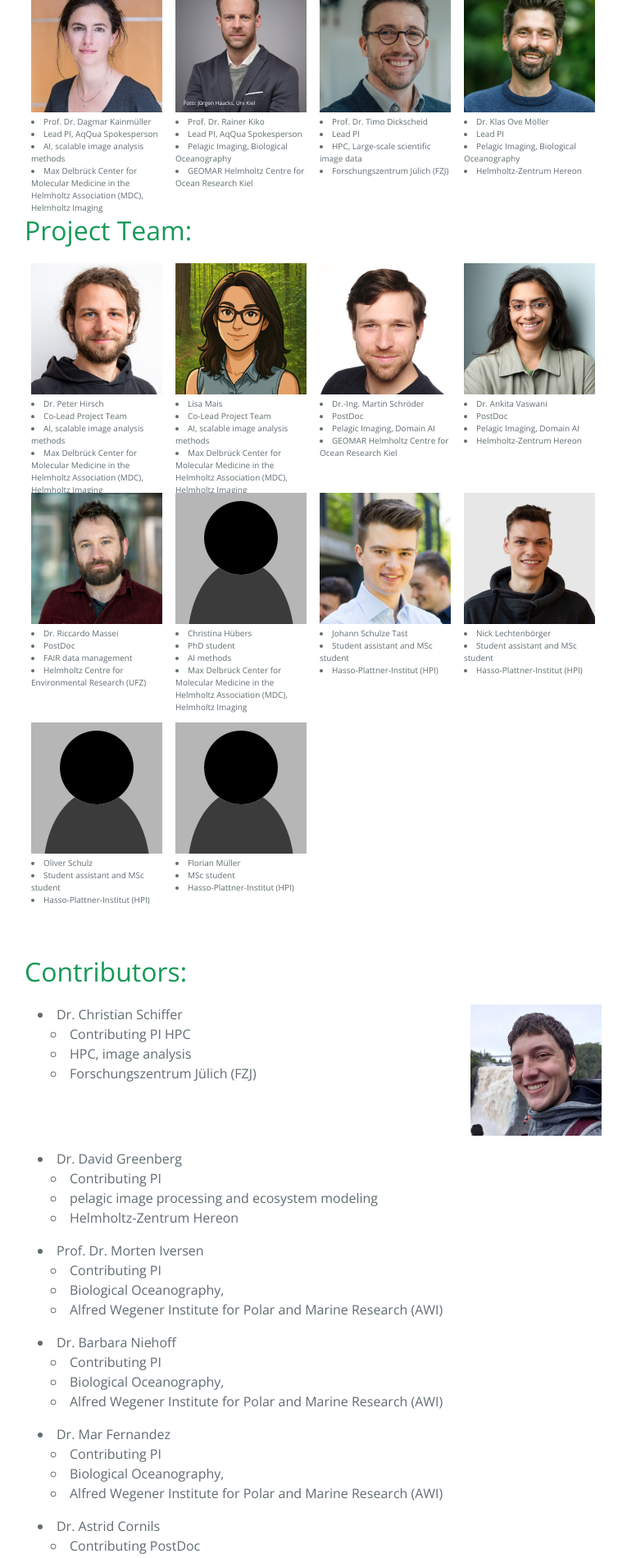
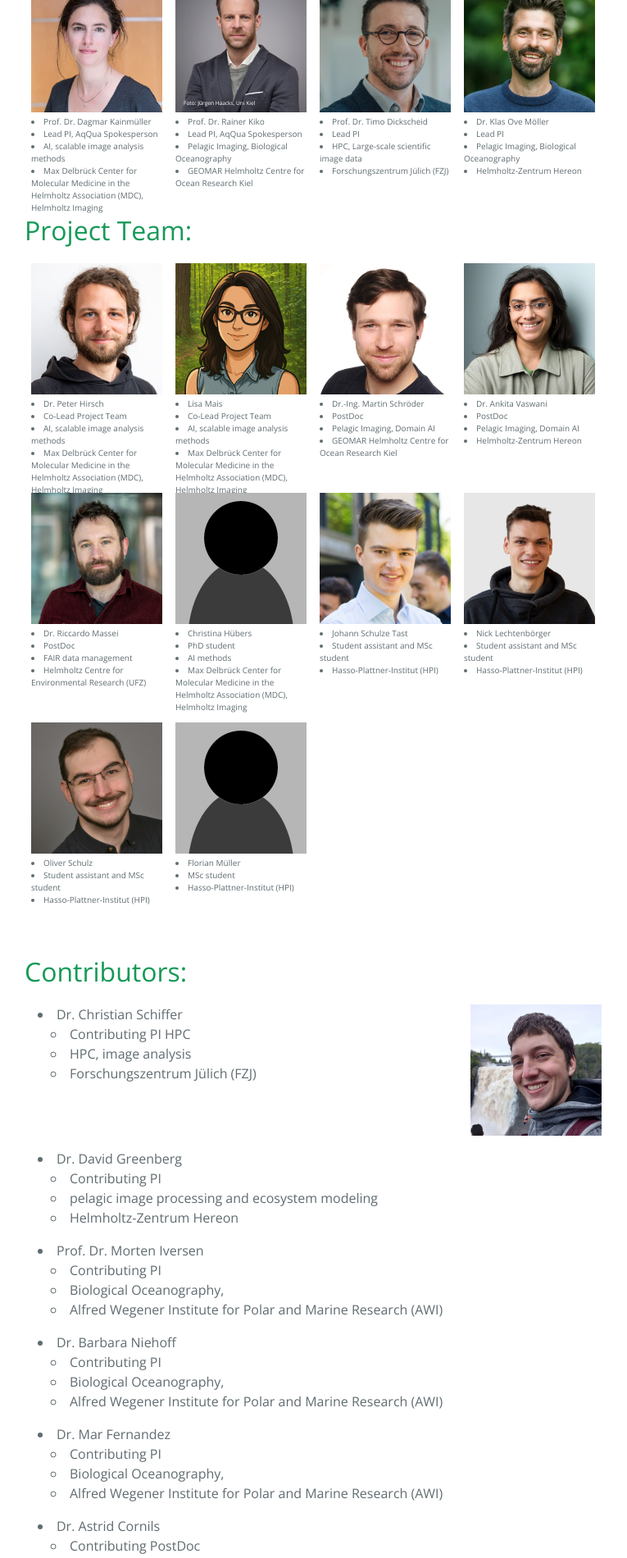
Before and after one commit to Kainmueller-Lab/aqqua, a Jekyll site: the page built from about_us.md, in a window 1280 px wide. Shown: the part 609-2509 px from the top of the page at 82% size, without its empty margins (258-1023 px from the left). Built offline with Jekyll 4.4.1, drawn with Linux system fonts in a browser that asks for light colours.

Commit message:
about_us: add picture

```diff
--- a/_data/team.yml
+++ b/_data/team.yml
@@ -104,7 +104,7 @@
           title: ""
           position: "Student assistant and MSc student"
           affiliation: "Hasso-Plattner-Institut (HPI)"
-          # picture: "Oliver_Schulz.jpg"
+          picture: "Oliver_Schulz.jpg"
 
         - first_name: "Florian"
           last_name: "Müller"
```
Also changed, not shown: assets/Oliver_Schulz.jpg (added).
